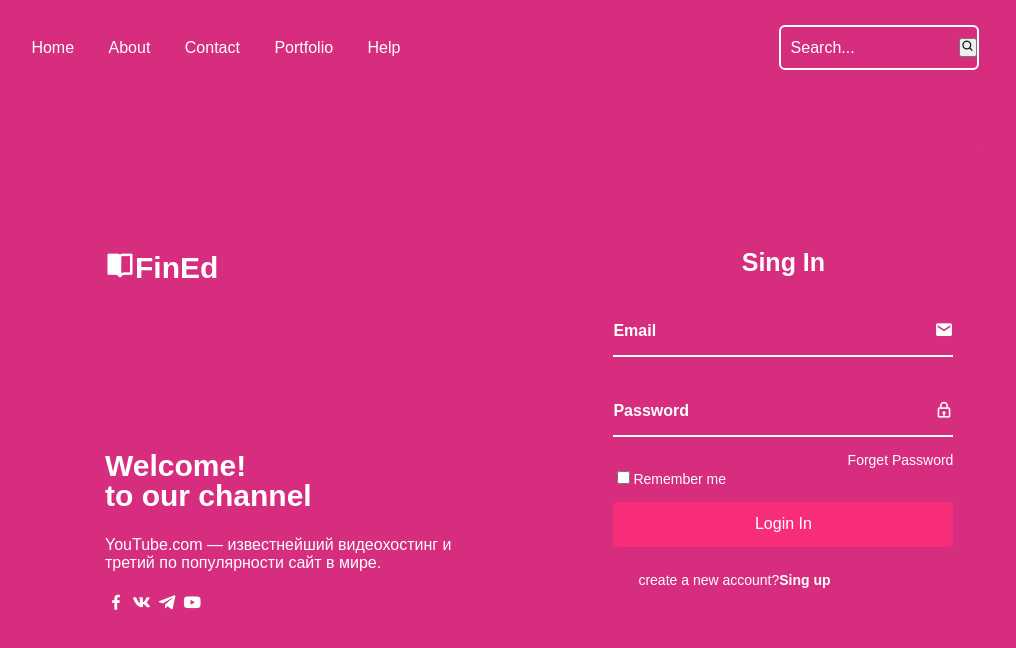
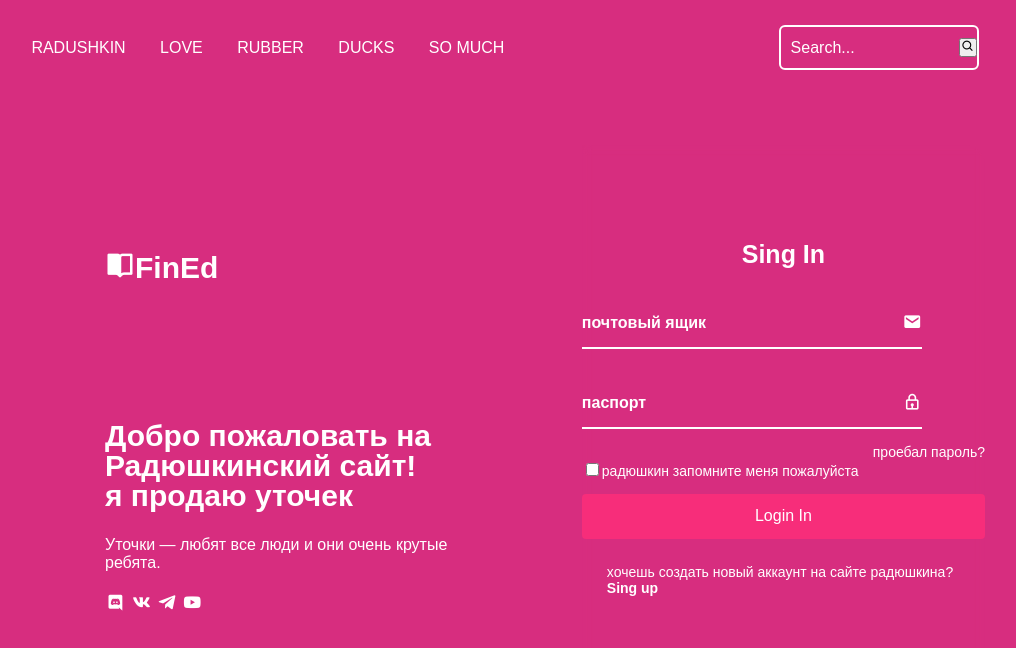
Before and after one commit to qumire/qumire, a plain HTML site: page index.html in a window 1280 px wide. Shown: the whole page, without its empty margins (135-1151 px from the left). Drawn offline with nearby package versions, Linux system fonts and the light colour scheme; a script that the page names is missing.

Commit message:
Update index.html

```diff
--- a/index.html
+++ b/index.html
@@ -3,7 +3,7 @@
 
 <head>
   <meta charset="utf-8">
-  <title>Animated Login</title>
+  <title>RUBBER DUCKS</title>
   <meta name="description" content="">
   <meta name="viewport" content="width=device-width, initial-scale=1">
   <link rel="stylesheet" href="css/main.css">
@@ -15,11 +15,11 @@
   <!--Navbar creation -->
   <header class = "header">
     <nav class = "navbar">
-      <a href="#">Home</a>
-      <a href="#">About</a>
-      <a href="#">Contact</a>
-      <a href="#">Portfolio</a>
-      <a href="#">Help</a>
+      <a href="#">RADUSHKIN</a>
+      <a href="#">LOVE</a>
+      <a href="#">RUBBER</a>
+      <a href="#">DUCKS</a>
+      <a href="#">SO MUCH</a>
     </nav>
     <form action="" class = "search-bar">
       <input type="text" placeholder="Search...">
@@ -34,10 +34,10 @@
     <div class="item">
       <h2 class="logo"><i class='bx bxs-book-open'></i>FinEd</h2>
       <div class = "text-item">
-        <h2>Welcome!<br> <span>to our channel</span></h2>
-        <p>YouTube.com — известнейший видеохостинг и третий по популярности сайт в мире.</p>
+        <h2>Добро пожаловать на Радюшкинский сайт!<br> <span>я продаю уточек</span></h2>
+        <p>Уточки — любят все люди и они очень крутые ребята.</p>
         <div class="social-icon">
-          <a href="https://facebook.com"><i class='bx bxl-facebook'></i></a>
+          <a href="https://discord.com"><i class='bx bxl-discord'></i></a>
           <a href="https://vk.ru"><i class='bx bxl-vk'></i></a>
           <a href="https://telegram.org/"><i class='bx bxl-telegram'></i></a>
           <a href="https://youtube.com"><i class='bx bxl-youtube'></i></a>
@@ -51,20 +51,20 @@
           <div class="input-box">
             <span class="icon"><i class='bx bxs-envelope'></i></span>
             <input type="email" required>
-            <label for="">Email</label>
+            <label for="">почтовый ящик</label>
           </div>
           <div class="input-box">
             <span class="icon"><i class='bx bx-lock'></i></span>
             <input type="password" required>
-            <label for="">Password</label>
+            <label for="">паспорт</label>
           </div>
           <div class="remember-password">
-            <label for=""><br><input type="checkbox">Remember me</label>
-            <a href="#">Forget Password</a>
+            <label for=""><br><input type="checkbox">радюшкин запомните меня пожалуйста</label>
+            <a href="#">проебал пароль?</a>
           </div>
           <button class="btn">Login In</button>
           <div class="create-account">
-            <p>create a new account?<a href="#" class="register-link">Sing up </a> </p>
+            <p>хочешь создать новый аккаунт на сайте радюшкина?<a href="#" class="register-link">Sing up </a> </p>
           </div>
         </form>
       </div>
```
